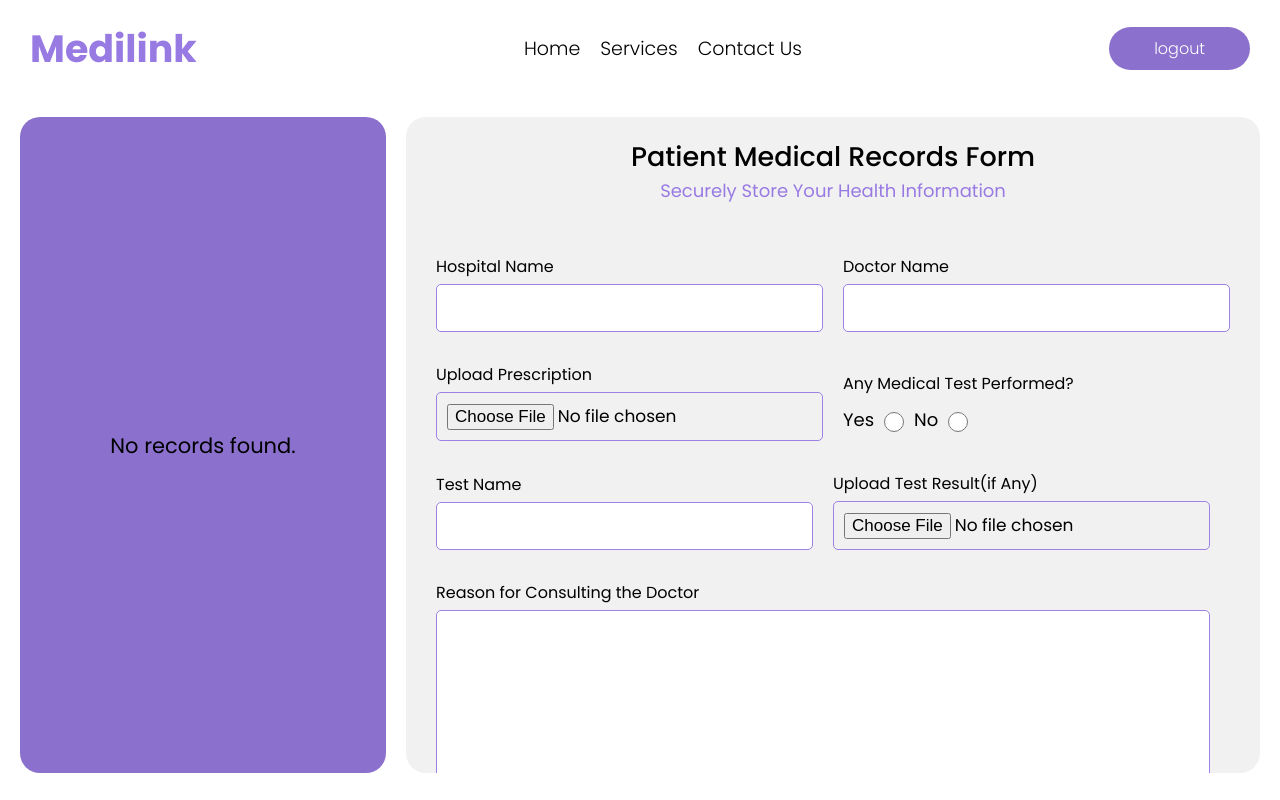
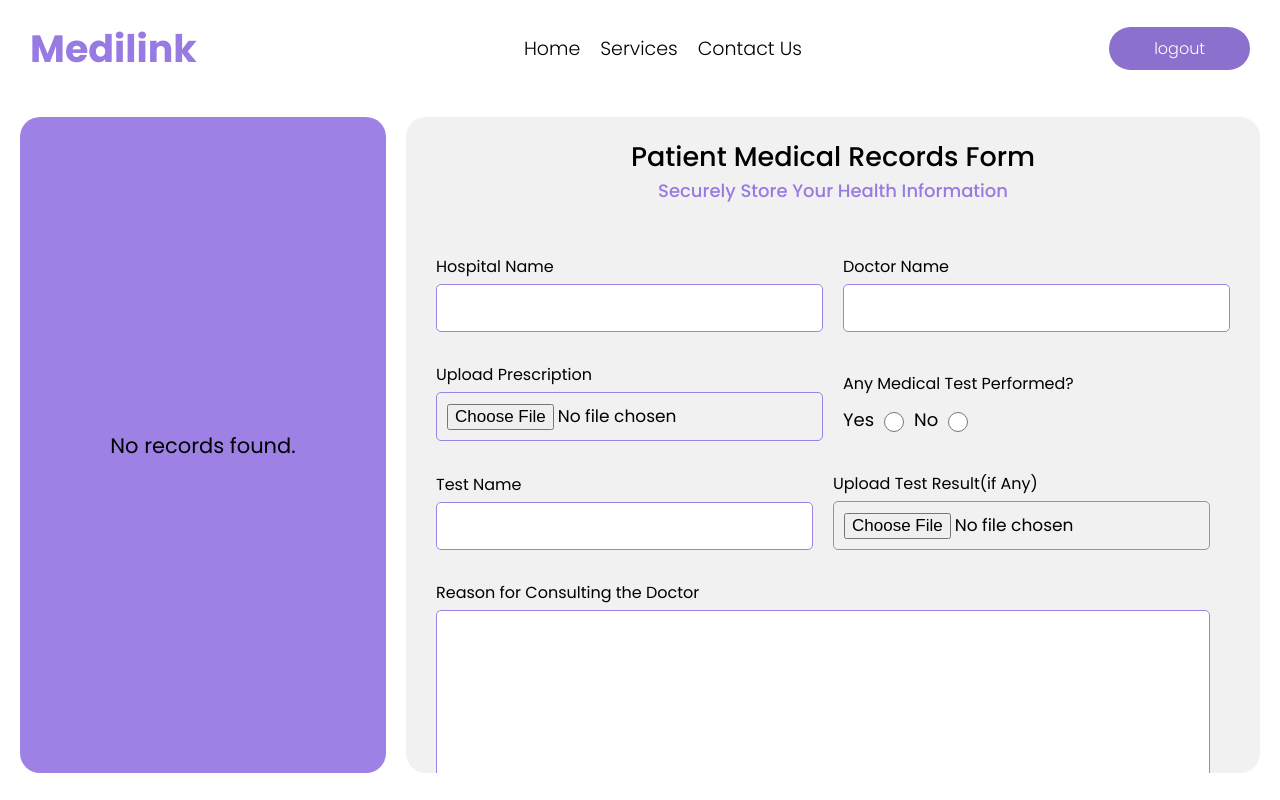
Before and after one commit to lakshya001-AI/Medilink, a React (Vite) app in the folder Frontend/: page /PatientRecordPage in a window 1280 px wide. Built offline with nearby package versions, Linux system fonts and the light colour scheme.

Commit message:
commit changes

```diff
--- a/Frontend/src/App.module.css
+++ b/Frontend/src/App.module.css
@@ -1616,7 +1616,7 @@ cursor: pointer;
 .section1MRP1{
     width: 30%;
     height: 100%;
-    background-color: #8b70cd;
+    background-color: #9d81e5;
     border-radius: 20px;
     margin-top: 40px;
     margin-right: 20px;
@@ -1629,6 +1629,10 @@ cursor: pointer;
     border-radius: 20px;
     margin-top: 40px;
     overflow-y: scroll;
+}
+
+.section1MRP2::-webkit-scrollbar {
+    width: 7px; /* Adjust the width of the scrollbar */
 }
 
 .noRecords{
@@ -1787,6 +1791,6 @@ cursor: pointer;
 
 .section1MRP2Heading h3{
     font-size: 18px;
-    font-weight: 400;
+    font-weight: 500;
     color: #987ae3;
 }
```
